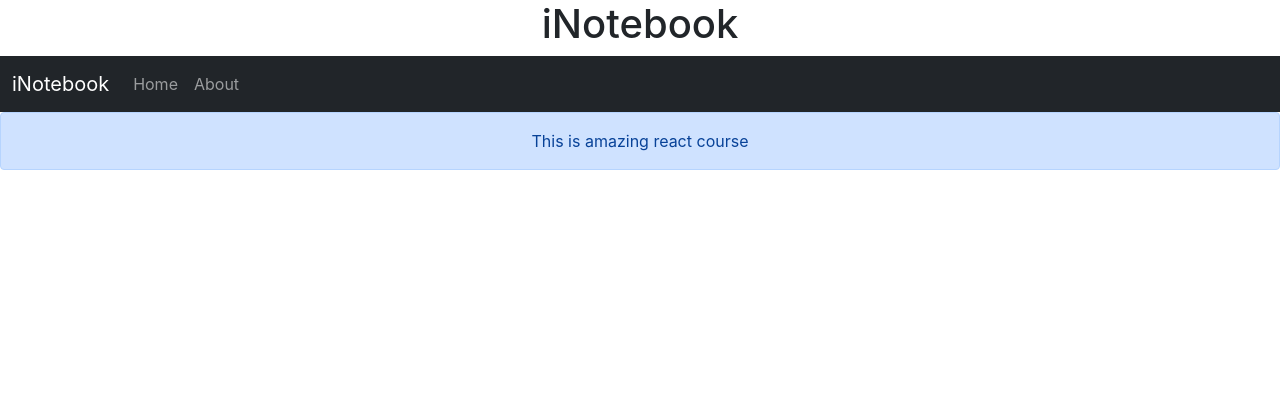
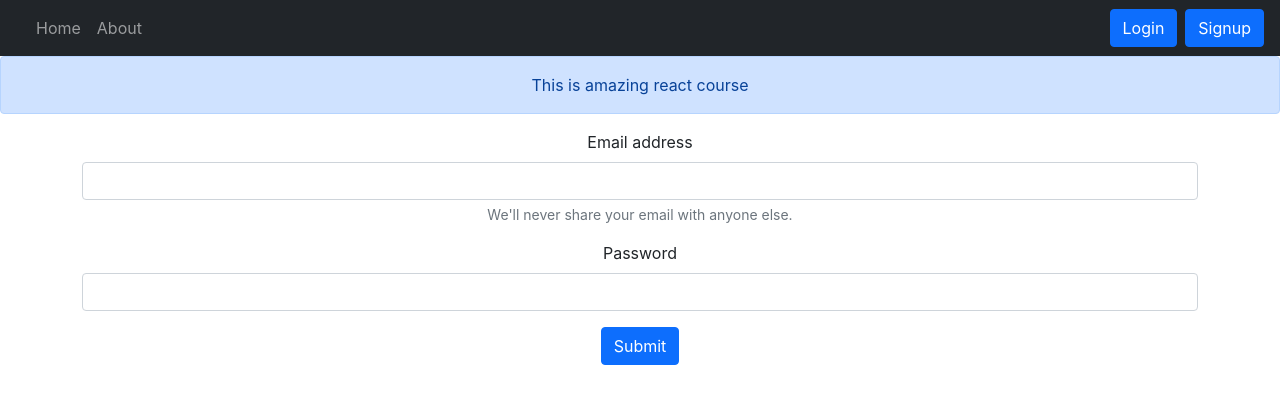
Before and after one commit to ghulepratiksha98/iNotebook, a React (Create React App) app: page /login in a window 1280 px wide. Shown: the top 404 px of the page. Built offline with nearby package versions, Linux system fonts and the light colour scheme.

Commit message:
v-69 Adding Login Component

```diff
--- a/src/App.js
+++ b/src/App.js
@@ -11,6 +11,8 @@
 import About from './components/About';
 import NoteState from './context/notes/NoteState';
 import Alert from './components/Alert';
+import Signup from './components/Signup';
+import Login from './components/Login';
 
 
 function App() {
@@ -18,7 +20,7 @@
     <>
     <NoteState>
      <div className="App">
-      <h1>iNotebook</h1>
+
       <Router>
         <Navbar />
         <Alert message= "This is amazing react course"/>
@@ -27,6 +29,8 @@
         <Routes>
           <Route exact path="/" element={<Home />} />
           <Route exact path="/about" element={<About />} />
+          <Route exact path="/login" element={<Login />} />
+          <Route exact path="/signup" element={<Signup />} />
         </Routes>
         </div>
       </Router>
--- /dev/null
+++ b/src/components/Login.js
@@ -0,0 +1,54 @@
+
+import React, { useState } from 'react';
+import { useHistory, useNavigate } from "react-router-dom";
+
+const Login = () => {
+    const [credentials, setCredentials] = useState({email: "", password: ""})
+     const navigate = useNavigate()
+    const handleSubmit =  async(e) => {
+        e.preventDefault();
+        const response = await fetch("http://localhost:5000/api/auth/login", {
+            method: 'POST',
+            headers: {
+                'Content-Type': 'application/json'
+            },
+            body: JSON.stringify({email: credentials.email, password: credentials.password})
+        });
+        const json = await response.json()
+        console.log(json);
+        if (json.success){
+            // Save the auth token and redirect
+            localStorage.setItem('token', json.authtoken);
+           navigate("/");
+
+        }
+        else{
+            alert("Invalid credentials");
+        }
+    }
+
+    const onChange = (e)=>{
+        setCredentials({...credentials, [e.target.name]: e.target.value})
+    }
+
+
+  return (
+    <div>
+     <form onSubmit={handleSubmit}>
+       <div className="mb-3">
+          <label htmlFor="email" className="form-label">Email address</label>
+          <input type="email" className="form-control" id="email" name="email"  value={credentials.email} onChange={onChange} aria-describedby="emailHelp"/>
+          <div id="emailHelp" className="form-text">We'll never share your email with anyone else.</div>
+      </div>
+      <div className="mb-3">
+         <label htmlFor="password" className="form-label">Password</label>
+       <input type="password" className="form-control" id="password" name="password" value={credentials.password} onChange={onChange}/>
+      </div>
+
+     <button type="submit" className="btn btn-primary" >Submit</button>
+     </form>
+    </div>
+  );
+}
+
+export default Login;
--- a/src/components/Navbar.js
+++ b/src/components/Navbar.js
@@ -10,7 +10,7 @@
     <nav className="navbar navbar-expand-lg navbar-dark bg-dark">
       <div className="container-fluid">
         <Link className="navbar-brand" to="/">
-         iNotebook
+
         </Link>
         <button
           className="navbar-toggler"
@@ -38,6 +38,10 @@
 
 
           </ul>
+          <form className="d-flex">
+                    <Link className="btn btn-primary mx-1" to="/login" role="button">Login</Link>
+                    <Link className="btn btn-primary mx-1" to="/signup" role="button">Signup</Link>
+          </form>
 
         </div>
       </div>
--- /dev/null
+++ b/src/components/Signup.js
@@ -0,0 +1,11 @@
+import React from 'react';
+
+const Signup = () => {
+  return (
+    <div>
+      I am Signup
+    </div>
+  );
+}
+
+export default Signup;
```
Also changed, not shown: 1 other file (tests, documents, lock files or other folders).
